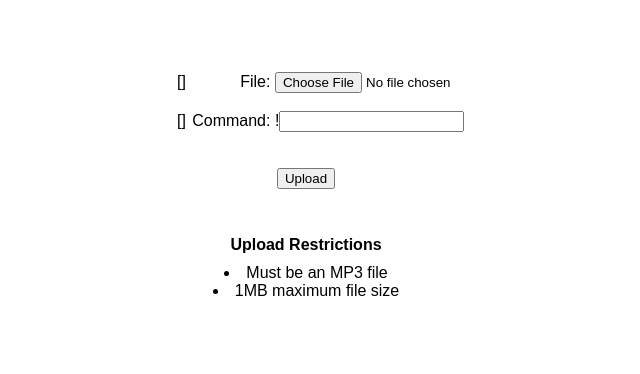
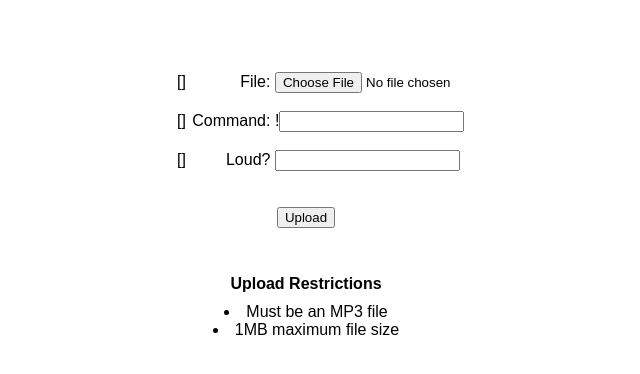
Before and after one commit to joshuaprince/Cassoundra, a Django app: template cassupload/templates/cassupload/upload.html in a window 1280 px wide. Shown: the top 374 px of the page, without its empty margins (334-974 px from the left). Run offline with Django 3.2, Linux system fonts and the light colour scheme; the template is opened without the code that fills it, so the values that code supplies are empty, except form fields; tables that the repository leaves empty hold one stand-in row (values such as "Sample post"); form fields are guessed from the names that the template uses; some libraries are stand-ins or nearby versions.

Commit message:
[all] Add 'loud' marker for sound uploads

```diff
--- a/casslist/templates/casslist/index.html
+++ b/casslist/templates/casslist/index.html
@@ -20,6 +20,7 @@
             <thead>
                 <tr>
                     <th>Command</th>
+                    <th>Loud</th>
                     <th>Play Count</th>
                 </tr>
             </thead>
@@ -27,6 +28,11 @@
             {% for sound in cass_sound_list %}
                 <tr>
                     <td>{{ sound.name }}</td>
+                    <td>
+                    {% if sound.loud %}
+                        <b>Loud</b>
+                    {% endif %}
+                    </td>
                     <td>{{ sound.play_count }}</td>
                 </tr>
             {% endfor %}
--- a/cassupload/forms.py
+++ b/cassupload/forms.py
@@ -5,7 +5,7 @@
 class UploadFileForm(forms.ModelForm):
     class Meta:
         model = Sound
-        fields = ['file', 'name']
+        fields = ['file', 'name', 'loud']
         widgets = {
             'file': forms.FileInput(attrs={'accept': '.mp3'}),
         }
--- a/cassupload/models.py
+++ b/cassupload/models.py
@@ -15,6 +15,7 @@
         validators=[validate_extension, validate_size]
     )
     play_count = models.IntegerField(default=0)
+    loud = models.BooleanField(default=False)
 
     def __str__(self):
         return self.name
--- a/cassupload/templates/cassupload/upload.html
+++ b/cassupload/templates/cassupload/upload.html
@@ -34,6 +34,12 @@
         <label for="{{ form.name.id_for_label }}">Command:</label>
         <span class="inp">!{{ form.name }}</span>
     </div>
+    <br>
+    <div class="field" id="loud_field">
+        {{ form.loud.errors }}
+        <label for="{{ form.loud.id_for_label }}">Loud? </label>
+        <span class="inp">{{ form.loud }}</span>
+    </div>
     <br><br>
     <input type="submit" value="Upload" />
 </form>
```
Also changed, not shown: cassupload/migrations/0001_initial.py (added), cassupload/migrations/__init__.py (added).
